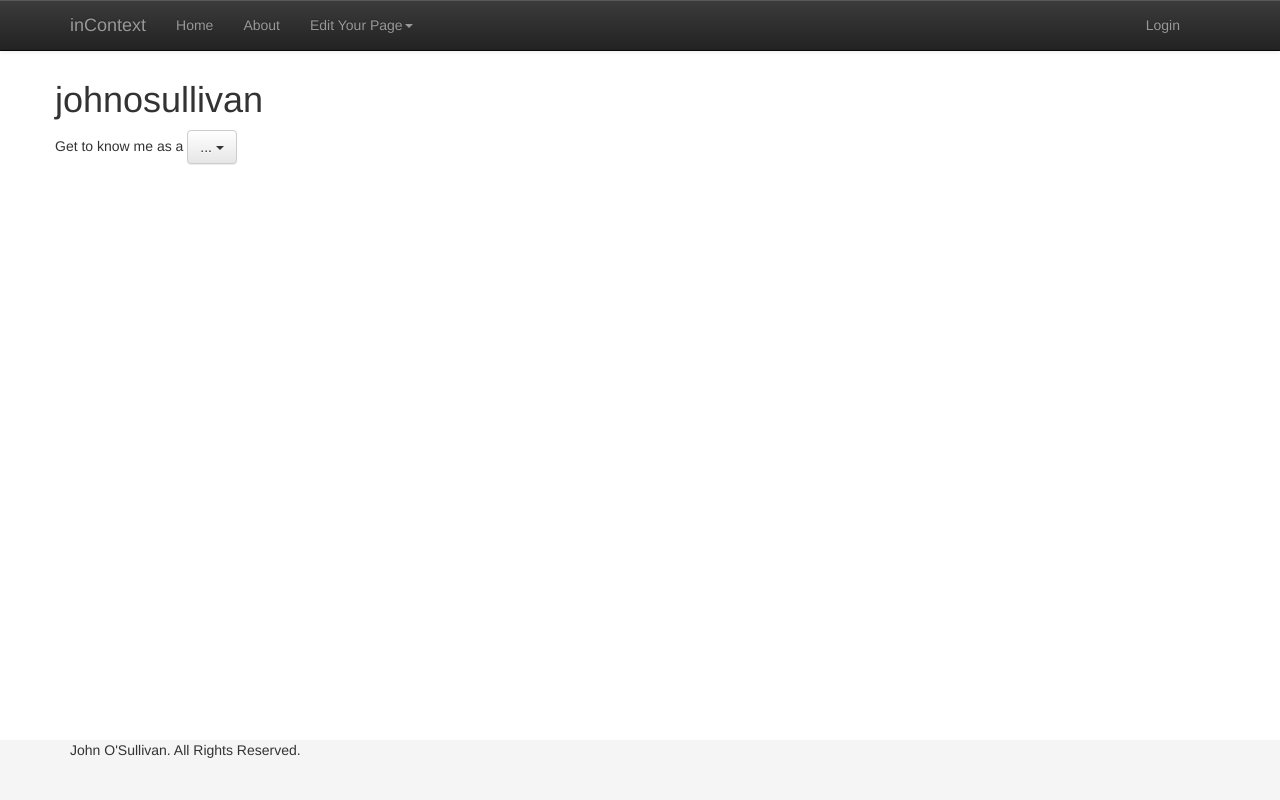
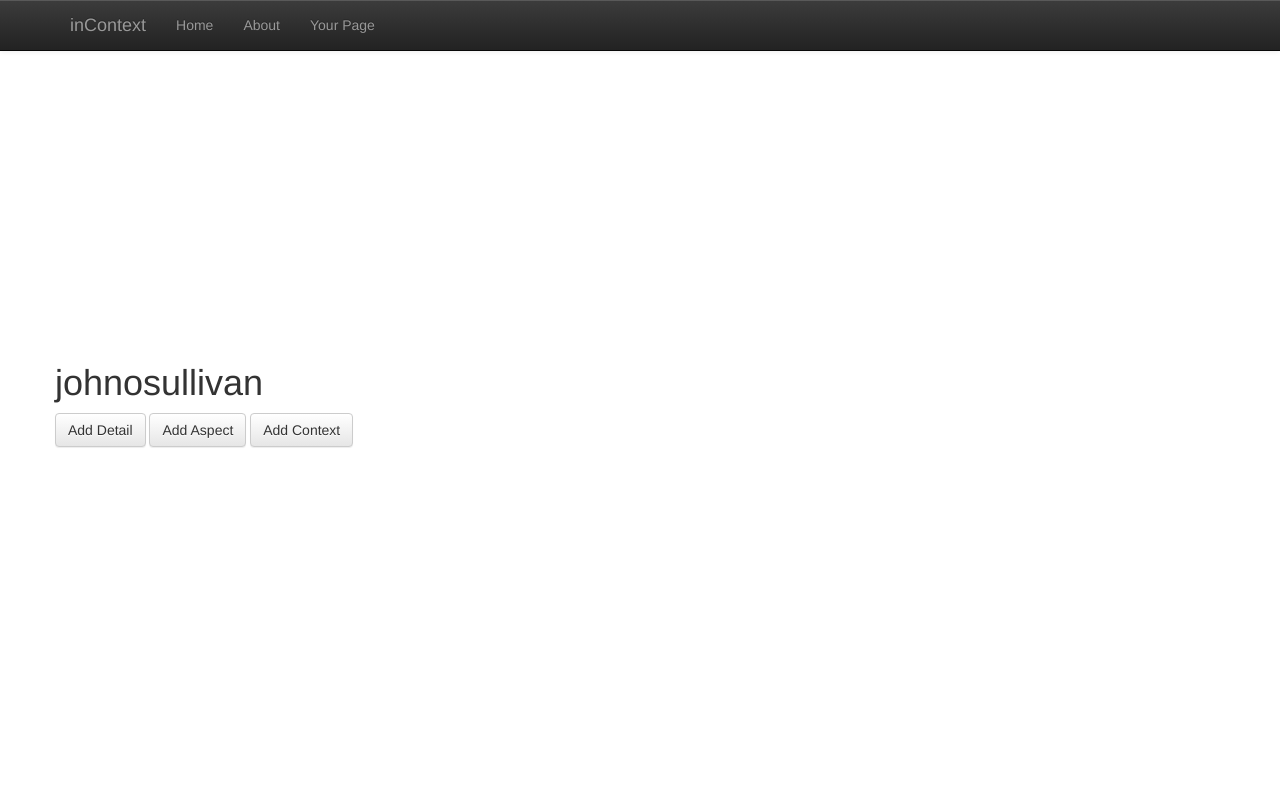
Before and after one commit to john-osullivan/inContext, a Flask app: a page that uses templates/layouts/main.html in a window 1280 px wide. Run offline with Flask 2, Linux system fonts and the light colour scheme; a user stored in the database is signed in; data comes from the database, SQL or seed files in the repository; data that the repository does not hold is empty; some libraries are stand-ins or nearby versions.

Commit message:
Finished up to a working implementation of user pages!! User registration and login works.  Users can create contexts, aspects, and details.  Details display on the page.  Still need to fix the Connection creation.  Also add in the sideways page scroll, and get it hosted on PythonAnywhere.

```diff
--- a/forms.py
+++ b/forms.py
@@ -32,9 +32,9 @@
 
 class CreateDetailForm(BaseForm):
     title = TextField('Title', validators = [Required(), Length(min=1, max=30)])
-    aspect = SelectField('Aspect', validators = [Required()])
+    aspect = SelectField('Aspect', validators = [Required()], coerce = int)
     text = TextField('Text', validators = [Length(min = 6, max = 420)])
-    image = TextField('Image (URL)', validators = [Length(min=6, max=60), URL()])
+    image = TextField('Image (URL)', validators = [Length(min=6, max=140), URL()])
 
 class CreateAspectForm(BaseForm):
     title = TextField('Title', validators = [Required(), Length(min=1, max=30)])
--- a/models.py
+++ b/models.py
@@ -87,7 +87,7 @@
 
     aspect_id =  Column( Integer, primary_key = True)
     user_id =  Column( Integer,  ForeignKey('users.user_id'), nullable = False)
-    title =  Column( String(120))
+    title =  Column( String(120), nullable = False)
     detail =  relationship("Detail")
 
     def __init__(self, user_id, title):
@@ -131,7 +131,7 @@
     url =  Column( String(30), nullable = False)
 
     def __init__(self, url):
-        this.url = url
+        self.url = url
 
 # Create tables.
 Base.metadata.create_all(bind=engine)
--- a/templates/forms/create_connection.html
+++ b/templates/forms/create_connection.html
@@ -2,9 +2,10 @@
 {% block title %}Create Connection{% endblock %}
 {% block content %}
 <form method="post" class="form">
-    <h3 class="form-heading">Create New Connection<a href="{{ url_for('getProfile') }}" title="Back to your page"><i class="icon icon-home pull-right"></i></a></h3>
+    <h3 class="form-heading">Create New Connection<a href="{{ url_for('getProfile', profileURL = current_user.url) }}" title="Back to your page"><i class="icon icon-home pull-right"></i></a></h3>
+    {{ form.csrf_token }}
     {{ form.yourContext(class_ = 'form-control first-input', placeholder = form.yourContext.label.text, required = true, autofocus = true) }}
     {{ form.theirContext(class_ = 'form-control', placeholder = form.theirContext.label.text, required = true) }}
-    <input type="submit" value="Create" class="btn btn-primary btn-lg btn-block" action = "{{ url_for('addConnection') }}">
+    <input type="submit" value="Create" class="btn btn-primary btn-lg btn-block" action = "{{ url_for('addConnection', profileURL = current_user.url) }}">
 </form>
 {% endblock %}
--- a/templates/layouts/main.html
+++ b/templates/layouts/main.html
@@ -55,21 +55,12 @@
           <ul class="nav navbar-nav">
             <li {% if request.endpoint == 'home' %} class="active" {% endif %} ><a href="{{ url_for('home') }}">Home</a></li>
             <li {% if request.endpoint == 'about' %} class="active" {% endif %} ><a href="{{ url_for('about') }}">About</a></li>
-            <li class="dropdown">
-              <a class="dropdown-toggle" data-toggle="dropdown">Edit Your Page<b class="caret"></b></a>
-              <ul class="dropdown-menu">
-                <li><a>New Detail</a></li>
-                <li><a>New Aspect</a></li>
-                <li><a>New Context</a></li>
-                <li class="divider"></li>
-                <li class="dropdown-header">Contexts</li>
-                <li><a>Add Lens to Context</a></li>
-                <li><a>Remove Lens from Context</a></li>
-              </ul>
-            </li>
-          </ul>
-          <ul class="nav navbar-nav pull-right">
-            <li><a href="{{ url_for('login') }}">Login</a></li>
+              {% if not current_user.is_anonymous() %}
+              <li><a href="{{ url_for('getProfile', profileURL = current_user.url) }}">Your Page</a></li>
+              {% else %}
+              <li><a href="{{ url_for('login') }}">Login</a></li>
+              <li><a href="{{ url_for('register') }}">Register Now!</a></li>
+              {% endif %}
           </ul>
         </div><!--/.nav-collapse -->
       </div>
--- a/templates/pages/user_profile.html
+++ b/templates/pages/user_profile.html
@@ -7,15 +7,23 @@
         margin-right: 20px;
         border: 2px solid;
         border-radius: 10px;
+        padding: 10px;
     }
     .cardRow {
         margin-top : 10px;
         margin-bottom: 10px;
     }
+
+    .cardBox p {
+        font-size: 18px;
+    }
 </style>
+<div class="section">
 <div class='row'>
     <h1> {{ user.name }} </h1>
-    <p class="float-right"> Get to know me as a
+    <p class="float-right">
+    {% if not yourPage %}
+     Get to know me as a
         <button type="button" class="btn btn-default dropdown-toggle float-right" data-toggle="dropdown">
             ...
             <span class="caret"></span>
@@ -25,7 +33,13 @@
         <li><a href="{{ url_for('createConnection') }}">{{ context.name }}</a></li>
         {% endfor %}
     </ul>
+    {% else %}
+    <a role='button' class='btn btn-default' href="{{ url_for('addDetail', profileURL = current_user.url) }}">Add Detail</a>
+    <a role='button' class='btn btn-default' href="{{ url_for('addAspect', profileURL = current_user.url) }}">Add Aspect</a>
+    <a role='button' class='btn btn-default' href="{{ url_for('addContext', profileURL = current_user.url) }}">Add Context</a>
+    {% endif %}
     </p>
+</div>
 </div>
 {% for aspect in aspects %}
 <div class="section">
@@ -37,7 +51,7 @@
             <div class='cardBox'>
                 <h3>{{ detail.title }}</h3>
                 {% if detail.image %}
-                <img class="img-rounded" src="{{ detail.image.url }}">
+                <img class="img-rounded" src="{{ detail.image[0].url }}">
                 {% endif %}
                 {% if detail.text %}
                 <p>{{ detail.text }}</p>
--- a/views.py
+++ b/views.py
@@ -5,6 +5,10 @@
 from flask import Flask, request, session, g, redirect, url_for,\
      abort, render_template, flash, make_response
 from app import app, db
+
+@app.context_processor
+def add_user():
+    return dict(current_user = current_user)
 
 def login_required(test):
     @wraps(test)
@@ -26,23 +30,29 @@
 
 @app.route('/user/<profileURL>')
 def getProfile(profileURL):
+    from math import ceil
     user = User.query.filter(User.url == profileURL).one()
     user_aspects = getVisibleAspects(user, current_user)
     aspects = []
     for each in user_aspects:
-        aspect = {'title': each.title}
-        aspect[rows] = []
-        aspect_cards = each.card
-        numRows = math.ceil(len(aspect_cards) / 3)
+        aspect_data = {'title': each.title}
+        aspect_data['rows'] = []
+        aspect_details = each.detail
+        numRows = int(ceil(len(aspect_details) / 3.0))
+        print numRows
         for i in range(numRows):
             row = []
             for j in range(3):
                 try:
-                    row.append(aspect_cards[3 * i + j])
+                    row.append(aspect_details[3 * i + j])
+                    print aspect_details[3 * i + j].image[0].url
                 except IndexError:
                     pass
-            aspect[rows].append(row)
-    return render_template('pages/user_profile.html', user = user, aspects = aspects)
+            aspect_data['rows'].append(row)
+            print row
+        aspects.append(aspect_data)
+    return render_template('pages/user_profile.html', user = user, aspects = aspects,
+                                             yourPage = user.user_id == current_user.user_id)
 '''
 METHODS TO ADD NEW OBJECTS
 '''
@@ -52,20 +62,24 @@
     form = CreateDetailForm(request.form)
     form.aspect.choices = [(aspect.aspect_id, aspect.title) for aspect in user.aspect]
     if form.validate_on_submit():
-        aspect = Aspect.query.filter(Aspect.user_id == user.user_id, Aspect.aspect == request.form['aspect']).one()
-        newDetail = Detail(aspect.aspect_id, user.user_id, request.form['title'])
-        if request.form['image'] != '':
-            imageURL = request.form['image']
+        print "form.aspect.data: ",form.aspect.data
+        aspect = Aspect.query.filter(Aspect.user_id == user.user_id, Aspect.aspect_id == int(form.aspect.data)).one()
+        newDetail = Detail(aspect.aspect_id, user.user_id, form.title.data)
+        if form.image.data != '':
+            imageURL = form.image.data
             newImage = Image(imageURL)
             newDetail.image.append(newImage)
-        newDetail.text = request.form['text']
-        user.card.append(newDetail)
-        aspect.card.append(newDetail)
+        newDetail.text = form.text.data
+        user.detail.append(newDetail)
+        aspect.detail.append(newDetail)
         db_session.add(newDetail)
         db_session.commit()
+        flash("You just added a detail called " + request.form['title'] + "!")
         return redirect(url_for('getProfile', profileURL = profileURL))
     else:
-        return render_template('create_detail.html', form=form)
+        flash(form.errors)
+        print "form.aspect.data: ",form.aspect.data
+        return render_template('forms/create_detail.html', form=form)
 
 @app.route('/user/<profileURL>/addAspect', methods=['GET','POST'])
 def addAspect(profileURL):
@@ -73,29 +87,43 @@
     form = CreateAspectForm(request.form)
     form.context.choices = [(context.context_id, context.name) for context in user.context]
     if form.validate_on_submit():
-        newAspect = Aspect(user.user_id, request.form['aspectTitle'])
-        if request.form['contexts'] != []:
-            for contextID in request.form['contexts']:
-                Context.get(int(contextID)).aspect.append(newAspect)
+        print "Well, it validated."
+        newAspect = Aspect(user.user_id, form.title.data)
+        print "Made the aspect."
+        print "Let's check for a context: ",form.context.data
+        if form.context.data != []:
+            print "It also thought I picked a context."
+            print "And here was the value for context: ",request.form['context']
+            for contextID in request.form['context']:
+                Context.query.get(int(contextID)).aspect.append(newAspect)
+        print user.aspect
         user.aspect.append(newAspect)
+        print "Added the aspect to the user"
         db_session.add(newAspect)
+        print "And to the session..."
         db_session.commit()
+        print "And it committed that shit."
+        flash("You just created an aspect called " + request.form['title'] + "!")
         return redirect(url_for('getProfile', profileURL = profileURL))
     else:
-        return render_template('create_aspect.html', form=form)
+        flash(form.errors)
+        return render_template('forms/create_aspect.html', form=form)
 
 @app.route('/user/<profileURL>/addContext', methods=['GET','POST'])
 def addContext(profileURL):
     form = CreateContextForm(request.form)
     user = User.query.filter(User.url == profileURL).one()
     if form.validate_on_submit():
+        print "it's making contexts!"
         newContext = Context(user.user_id, request.form['name'])
         user.context.append(newContext)
         db_session.add(newContext)
         db_session.commit()
+        flash("You just created a context called " + request.form['name'] + "!")
         return redirect(url_for('getProfile', profileURL = profileURL))
     else:
-        return render_template('create_context.html', form=form)
+        flash(form.errors)
+        return render_template('forms/create_context.html', form=form)
 
 
 @app.route('/user/<profileURL>/addConnection')
@@ -114,7 +142,11 @@
         db_session.add(firstWayConnection)
         db_session.add(secondWayConnection)
         db_session.commit()
+        flash("It worked, connection sent!")
         return redirect(url_for('getProfile', profileURL = profileURL))
+    else:
+        return render_template('forms/create_connection.html', form=form)
+
 '''
 METHODS TO REMOVE OBJECTS (still not implemented in forms or html)
 '''
```
Also changed, not shown: templates/forms/create_aspect.html (+5 -4 lines), templates/forms/create_context.html (+4 -3 lines), templates/forms/create_detail.html (+4 -3 lines), database.db.
